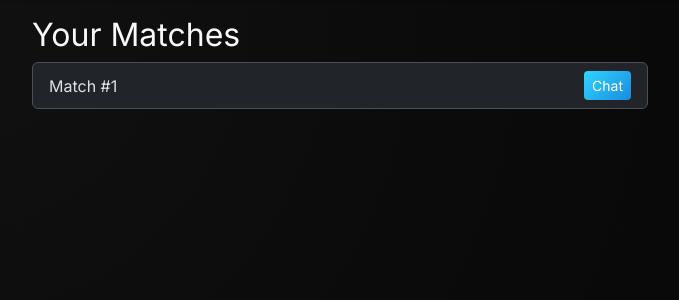
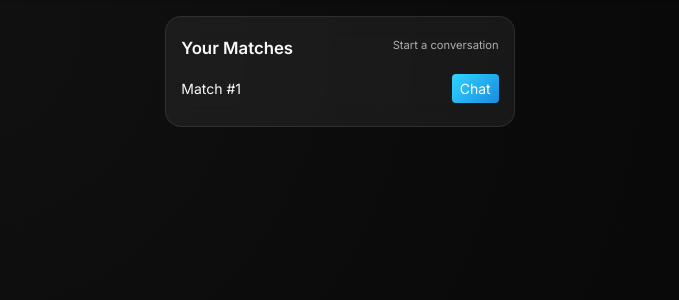
Before and after one commit to namanjasoria41/campusconnect, a Flask app: page /chat/ in a window 1280 px wide. Shown: the part 57-357 px from the top of the page, without its empty margins (300-979 px from the left). Run offline with Flask 3, Linux system fonts and the light colour scheme; a user stored in the database is signed in; tables that the repository leaves empty hold one stand-in row (values such as "Sample post").

Commit message:
Update matches.html

```diff
--- a/app/templates/chat/matches.html
+++ b/app/templates/chat/matches.html
@@ -1,21 +1,37 @@
 {% extends "base.html" %}
 {% block title %}Matches - CampusConnect{% endblock %}
 {% block content %}
-<h2>Your Matches</h2>
+
+<div class="row justify-content-center">
+  <div class="col-lg-7">
+
+    <div class="glass-card mb-3">
+      <div class="d-flex justify-content-between align-items-center mb-2">
+        <h4 class="mb-0 feed-heading">Your Matches</h4>
+        <span class="tiny text-muted">Start a conversation</span>
+      </div>
 
       {% if matches %}
-  <ul class="list-group">
+        <ul class="list-unstyled mb-0">
           {% for match in matches %}
             {% set other_id = match.user1_id if match.user2_id == current_user.id else match.user2_id %}
-      <li class="list-group-item d-flex justify-content-between align-items-center">
+            <li class="match-item d-flex justify-content-between align-items-center py-2">
+              <div class="small">
                 Match #{{ match.id }}
-        <a href="{{ url_for('chat.chat_room', match_id=match.id) }}" class="btn btn-sm btn-primary">
+              </div>
+              <a href="{{ url_for('chat.chat_room', match_id=match.id) }}"
+                 class="btn btn-sm btn-primary">
                 Chat
               </a>
             </li>
           {% endfor %}
         </ul>
       {% else %}
-  <p>No matches yet.</p>
+        <p class="text-muted mb-0">No matches yet. Keep swiping on the Swipe tab 💫</p>
       {% endif %}
+    </div>
+
+  </div>
+</div>
+
 {% endblock %}
```
Lines whose indentation alone changed are shown as unchanged.
